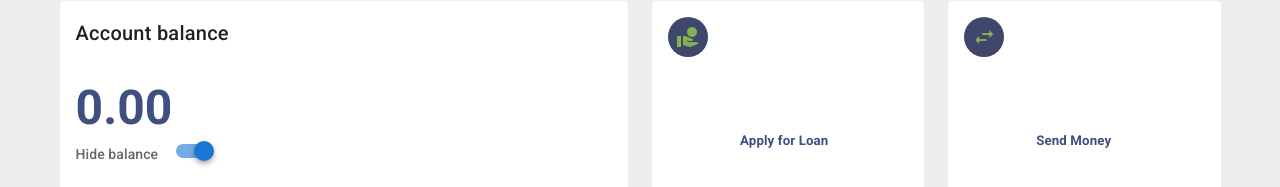
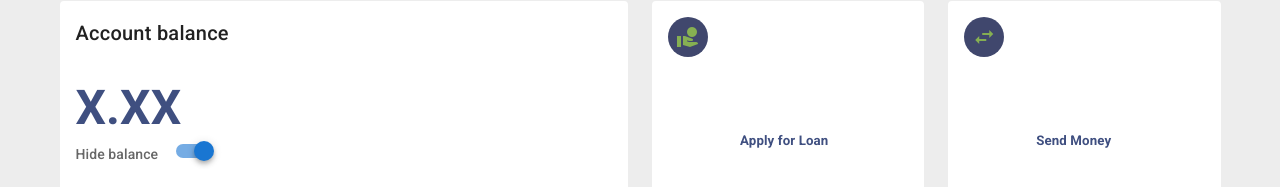
Before and after one commit to Lirac/figo, a Nuxt app: page / in a window 1280 px wide. Both pictures are taken after a click on the element 197 px from the left and 483 px from the top of the page. Shown: the part 332-519 px from the top of the page. Built offline with nearby package versions, Linux system fonts and the light colour scheme.

Commit message:
Add hide toggle functionality

```diff
--- a/pages/index.vue
+++ b/pages/index.vue
@@ -14,9 +14,13 @@
               <p>Account balance</p>
             </v-card-title>
             <v-card-text>
-              <h1 class="acc__bal">0.00</h1>
+              <h1 v-if="!hide" class="acc__bal">0.00</h1>
+              <h1 v-if="hide" class="acc__bal">X.XX</h1>
               <p class="balance__label">Hide balance</p>
-              <v-switch class="d-inline-flex balance-switch"></v-switch>
+              <v-switch
+                v-model="hide"
+                class="d-inline-flex balance-switch"
+              ></v-switch>
               <div class="d-flex align-center mt-10 mb-4">
                 <span class="mr-4 acc-num">Account no: 04675932367</span>
                 <v-icon color="#3f4f80">mdi-credit-card-chip</v-icon>
@@ -135,6 +139,11 @@ import welcomeBanner from '~/components/welcome-banner.vue'
 import cardAvatar from '~/components/card-avatar.vue'
 export default {
   components: [welcomeBanner, cardAvatar],
+  data: () => {
+    return {
+      hide: false,
+    }
+  },
 }
 </script>
 
```
